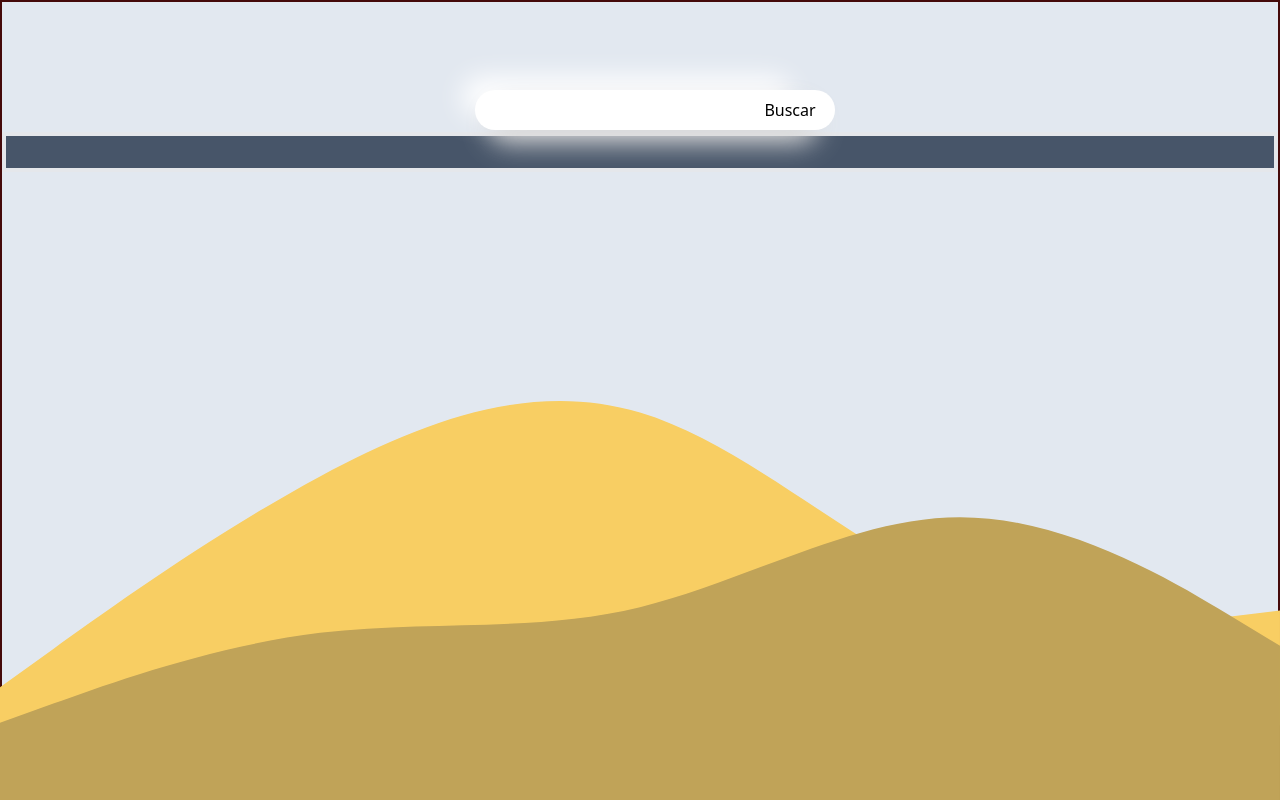
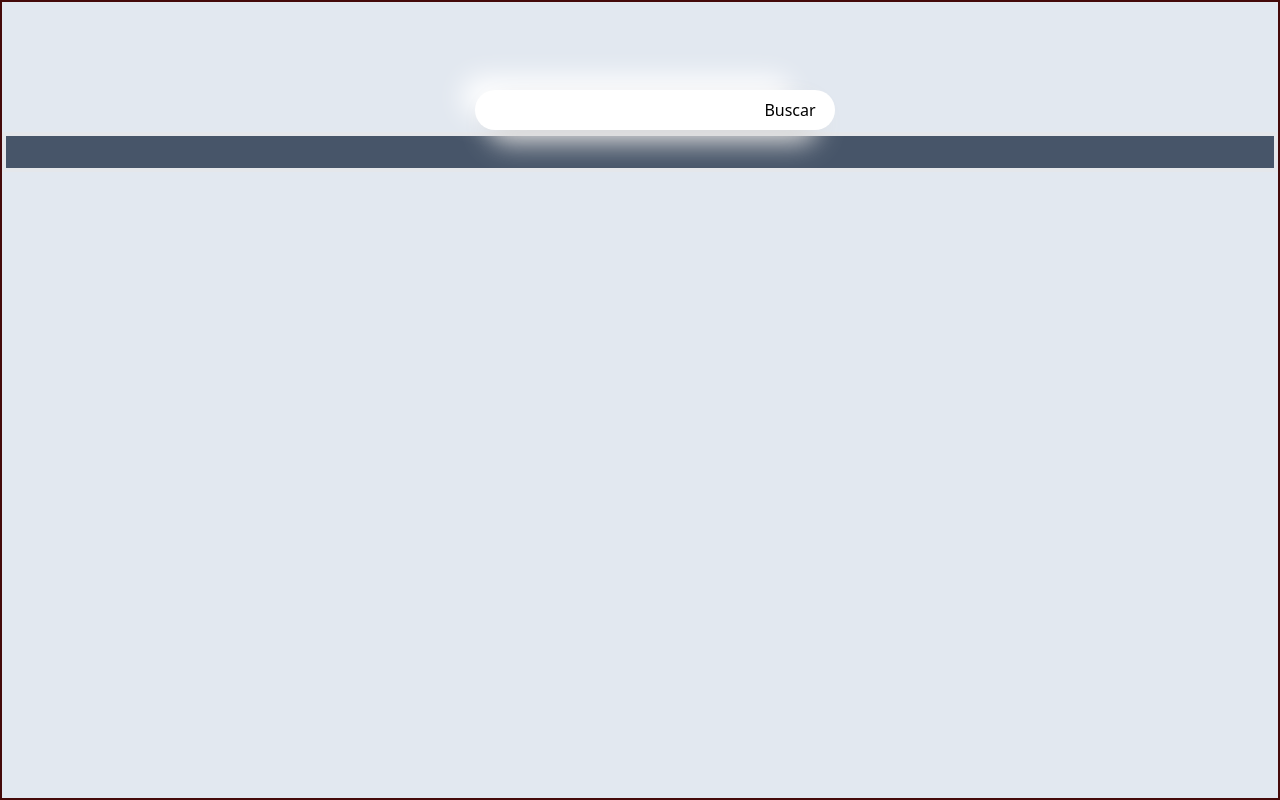
Before and after one commit to oiekricado/weatherapp, a plain HTML site: page index.html in a window 1280 px wide. Drawn offline with nearby package versions, Linux system fonts and the light colour scheme; a web font is replaced by a local one.

Commit message:
Update index.html

```diff
--- a/index.html
+++ b/index.html
@@ -22,9 +22,7 @@
 
     </div>
 
-    <div id="olas" class=" absolute bottom-0 left-0 ">
-        <img src="icons/ola.svg" alt="" srcset="" class="w-screen">
-    </div>
+
 
 
 
```
